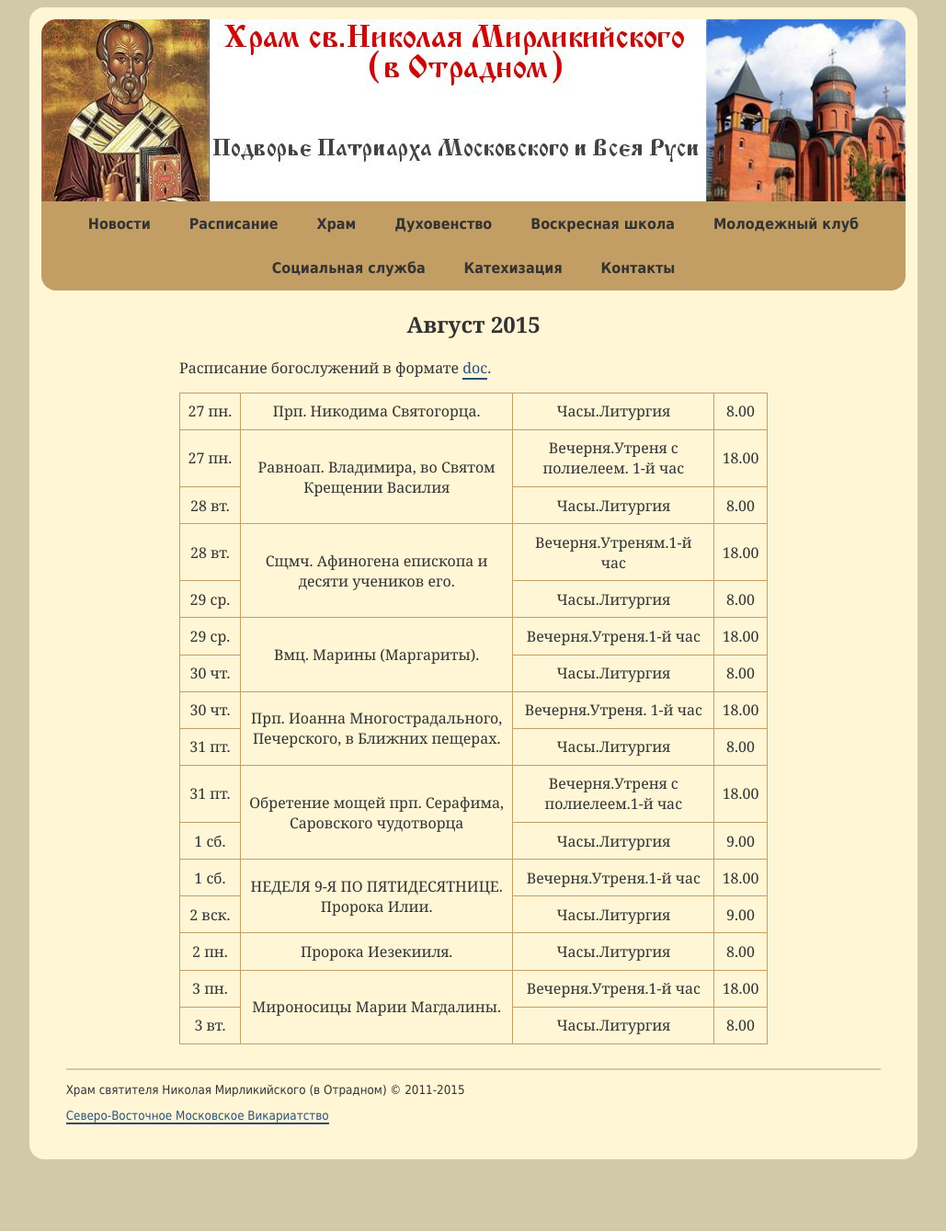
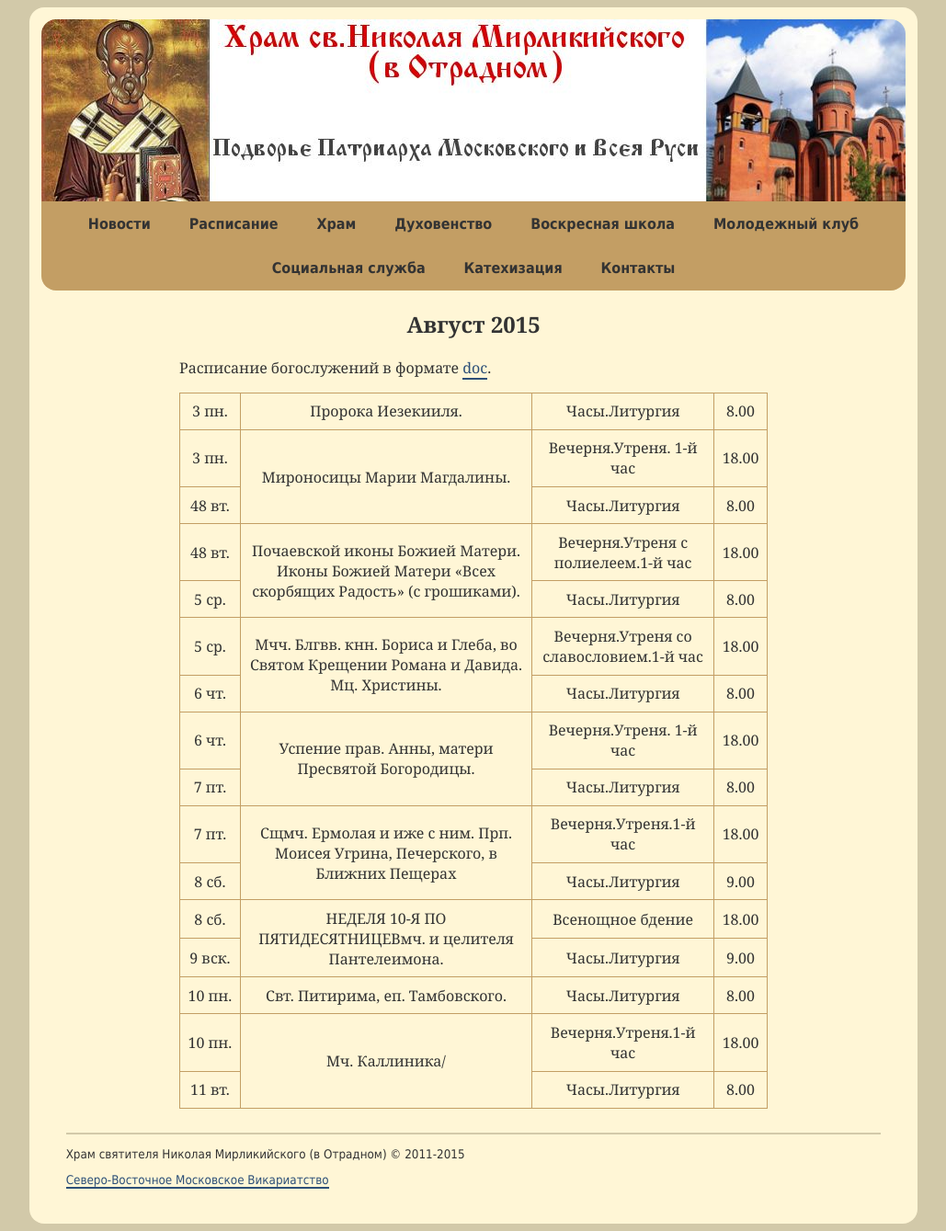
Before and after one commit to hramotradnoe/hramotradnoe.github.io, a Jekyll site: the page built from schedule/index.html, in a window 1280 px wide. Shown: the whole page at 92% size, without its empty margins (125-1154 px from the left). Built offline with Jekyll 4.4.1, drawn with Linux system fonts in a browser that asks for light colours; Markdown is read by kramdown in place of the engine named in the settings; before the commit the page ends 1269 px from its top, so only the background shows below that.

Commit message:
обновлено расписание на август

```diff
--- a/_data/schedule.yml
+++ b/_data/schedule.yml
@@ -1,69 +1,69 @@
 period: Август 2015
 link: https://docs.google.com/document/d/1uuE9xhTuOiFAjOGwbaVZb1gSC1xGTzW5ULEB5LPkpV8/edit
 timetable:
- - description : "Прп. Никодима Святогорца."
-   services    :
-      - day   : 27&nbsp;пн.
-        time  : '8.00'
-        title : "Часы.Литургия"
- - description : "Равноап. Владимира, во Святом Крещении Василия"
-   services    :
-      - day   : 27&nbsp;пн.
-        time  : '18.00'
-        title : "Вечерня.Утреня с полиелеем. 1-й час"
-      - day   : 28&nbsp;вт.
-        time  : '8.00'
-        title : "Часы.Литургия"
- - description : "Сщмч. Афиногена епископа и десяти учеников его."
-   services    :
-      - day   : 28&nbsp;вт.
-        time  : '18.00'
-        title : "Вечерня.Утреням.1-й час"
-      - day   : 29&nbsp;ср.
-        time  : '8.00'
-        title : "Часы.Литургия"
- - description : "Вмц. Марины (Маргариты)."
-   services    :
-      - day   : 29&nbsp;ср.
-        time  : '18.00'
-        title : "Вечерня.Утреня.1-й час"
-      - day   : 30&nbsp;чт.
-        time  : '8.00'
-        title : "Часы.Литургия"
- - description : "Прп. Иоанна Многострадального, Печерского, в Ближних пещерах."
-   services    :
-      - day   : 30&nbsp;чт.
-        time  : '18.00'
-        title : "Вечерня.Утреня. 1-й час"
-      - day   : 31&nbsp;пт.
-        time  : '8.00'
-        title : "Часы.Литургия"
- - description : "Обретение мощей прп. Серафима, Саровского чудотворца"
-   services    :
-      - day   : 31&nbsp;пт.
-        time  : '18.00'
-        title : "Вечерня.Утреня с полиелеем.1-й час"
-      - day   : 1&nbsp;сб.
-        time  : '9.00'
-        title : "Часы.Литургия"
- - description : "НЕДЕЛЯ 9-Я ПО ПЯТИДЕСЯТНИЦЕ. Пророка Илии."
-   services    :
-      - day   : 1&nbsp;сб.
-        time  : '18.00'
-        title : "Вечерня.Утреня.1-й час"
-      - day   : 2&nbsp;вск.
-        time  : '9.00'
-        title : "Часы.Литургия"
  - description : "Пророка Иезекииля."
    services    :
-      - day   : 2&nbsp;пн.
+      - day   : 3&nbsp;пн.
         time  : '8.00'
         title : "Часы.Литургия"
  - description : "Мироносицы Марии Магдалины."
    services    :
       - day   : 3&nbsp;пн.
         time  : '18.00'
-        title : "Вечерня.Утреня.1-й час"
-      - day   : 3&nbsp;вт.
+        title : "Вечерня.Утреня. 1-й час"
+      - day   : 48&nbsp;вт.
         time  : '8.00'
         title : "Часы.Литургия"
+ - description : "Почаевской иконы Божией Матери. Иконы Божией Матери «Всех скорбящих Радость» (с грошиками)."
+   services    :
+      - day   : 48&nbsp;вт.
+        time  : '18.00'
+        title : "Вечерня.Утреня с полиелеем.1-й час"
+      - day   : 5&nbsp;ср.
+        time  : '8.00'
+        title : "Часы.Литургия"
+ - description : "Мчч. Блгвв. кнн. Бориса и Глеба, во Святом Крещении Романа и Давида. Мц. Христины."
+   services    :
+      - day   : 5&nbsp;ср.
+        time  : '18.00'
+        title : "Вечерня.Утреня со славословием.1-й час"
+      - day   : 6&nbsp;чт.
+        time  : '8.00'
+        title : "Часы.Литургия"
+ - description : "Успение прав. Анны, матери Пресвятой Богородицы."
+   services    :
+      - day   : 6&nbsp;чт.
+        time  : '18.00'
+        title : "Вечерня.Утреня. 1-й час"
+      - day   : 7&nbsp;пт.
+        time  : '8.00'
+        title : "Часы.Литургия"
+ - description : "Сщмч. Ермолая и иже с ним. Прп. Моисея Угрина, Печерского, в Ближних Пещерах"
+   services    :
+      - day   : 7&nbsp;пт.
+        time  : '18.00'
+        title : "Вечерня.Утреня.1-й час"
+      - day   : 8&nbsp;сб.
+        time  : '9.00'
+        title : "Часы.Литургия"
+ - description : "НЕДЕЛЯ 10-Я ПО ПЯТИДЕСЯТНИЦЕВмч. и целителя Пантелеимона."
+   services    :
+      - day   : 8&nbsp;сб.
+        time  : '18.00'
+        title : "Всенощное бдение"
+      - day   : 9&nbsp;вск.
+        time  : '9.00'
+        title : "Часы.Литургия"
+ - description : "Свт. Питирима, еп. Тамбовского."
+   services    :
+      - day   : 10&nbsp;пн.
+        time  : '8.00'
+        title : "Часы.Литургия"
+ - description : "Мч. Каллиника/"
+   services    :
+      - day   : 10&nbsp;пн.
+        time  : '18.00'
+        title : "Вечерня.Утреня.1-й час"
+      - day   : 11&nbsp;вт.
+        time  : '8.00'
+        title : "Часы.Литургия"
```
